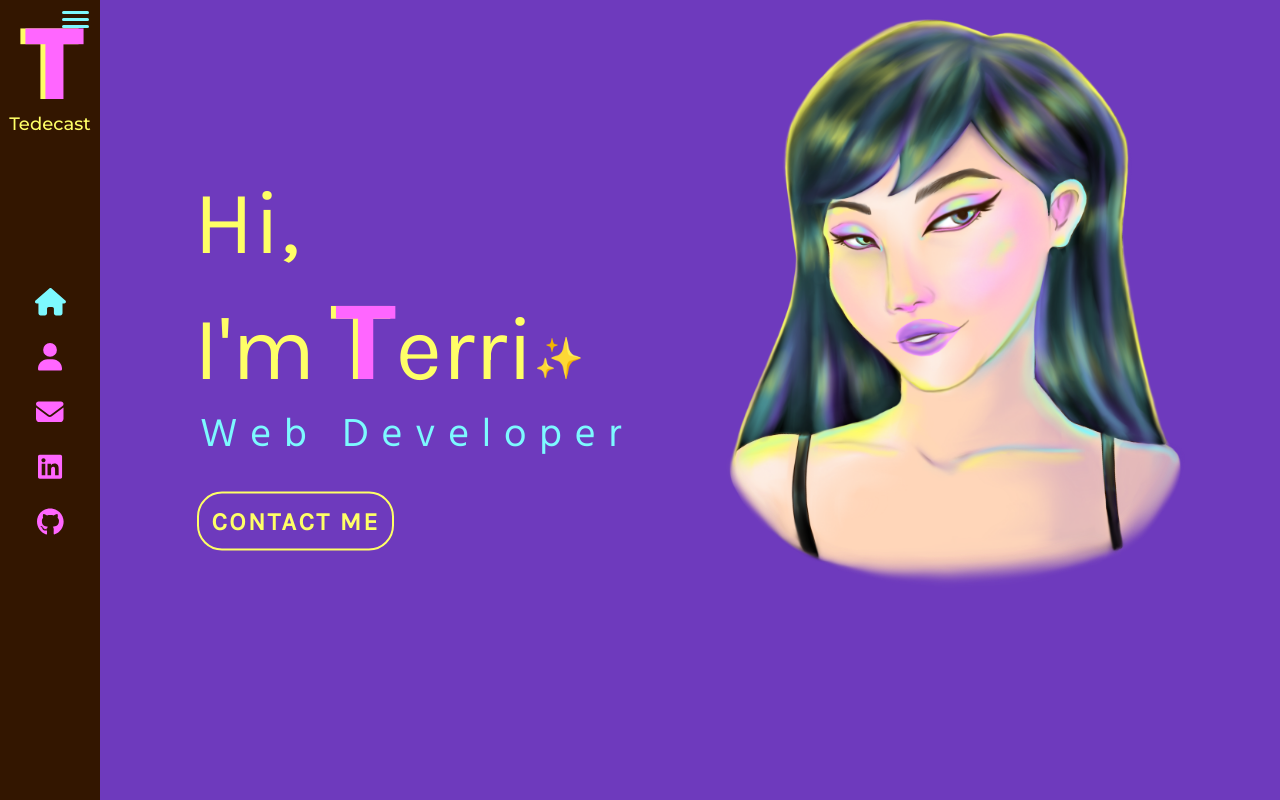
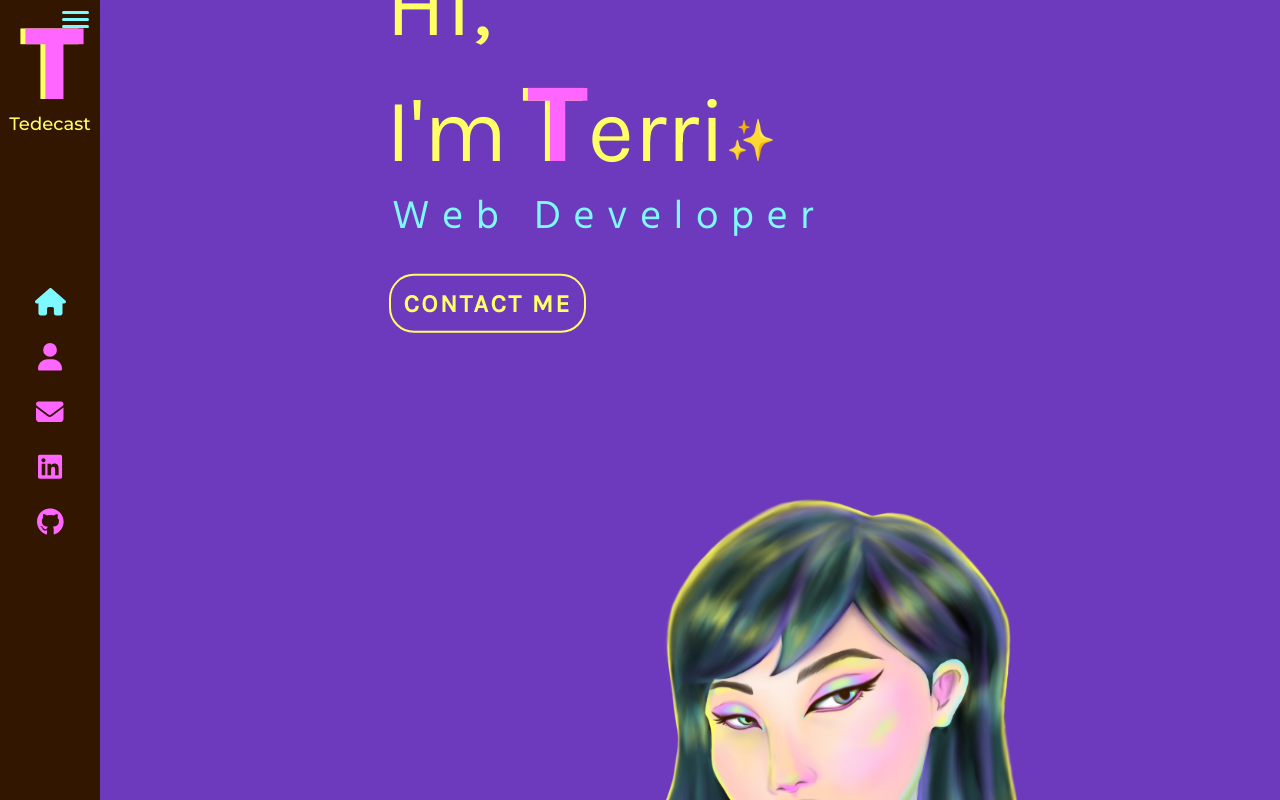
Before and after one commit to tedecast/Portfolio-Website, a React (Create React App) app: page / in a window 1280 px wide. Shown: the top 800 px of the page. Built offline with nearby package versions, Linux system fonts and the light colour scheme.

Commit message:
made changes, removed absolute

```diff
--- a/src/components/Home/index.scss
+++ b/src/components/Home/index.scss
@@ -1,8 +1,6 @@
 .home-page {
   .text-zone {
-    position: absolute;
-    left: 15%;
-    top: 40%;
+    margin: auto;
     transform: translateY(-50%);
     width: 40%;
     max-height: 90%;
@@ -98,7 +96,6 @@
   z-index: 0;
   width: 45em;
   height: 60em;
-  position: absolute;
   top: -7.5em;
   left: 55%;
   opacity: 0;
@@ -118,12 +115,15 @@
 // Mobile adjustments
 
 @media (max-width: 740px) {
+  body {
+    width: 100vw;
+  }
   .home-page {
     .hi-text {
       position: relative;
       margin-left: 1.9em;
       margin-right: -1.9em;
-  }
+    }
     .landing-text {
       position: absolute;
       margin-left: 1em;
@@ -148,7 +148,7 @@
     .flat-button {
       position: absolute;
       font-size: 1.5rem;
-     left: 5em;
+      left: 5em;
       top: 13.6em;
     }
     .display-photo {
```
